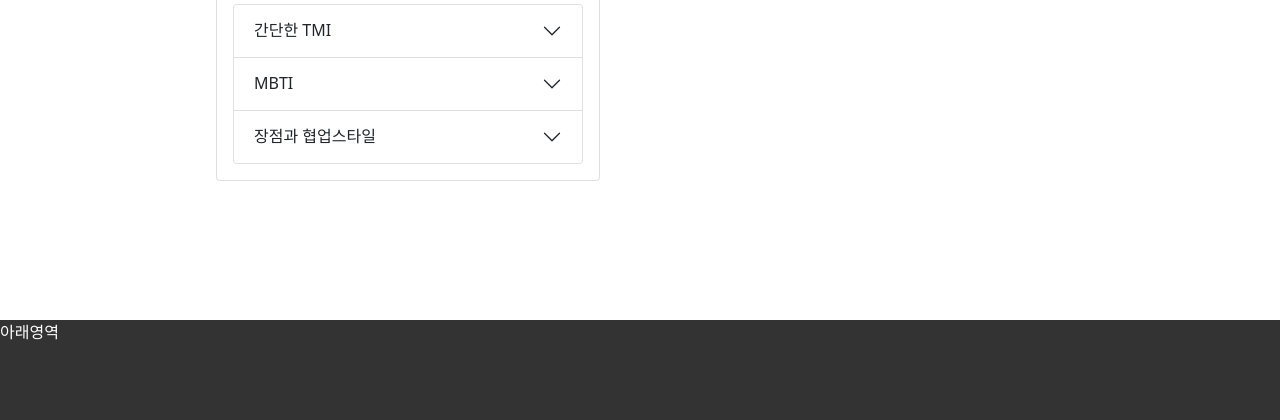
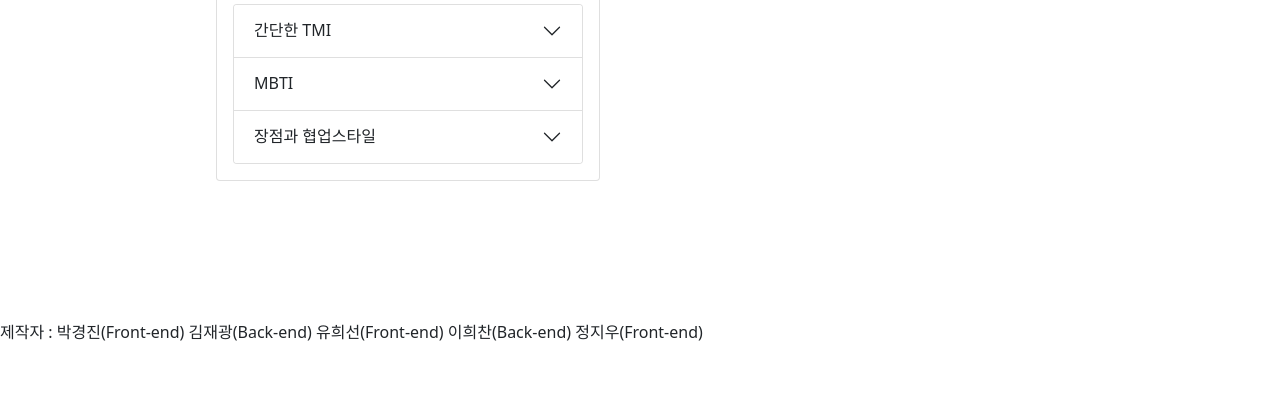
Before and after one commit to Jeongjiw00/mini_jw, a Flask app: page / in a window 1280 px wide. Shown: the part 910-1330 px from the top of the page. After the commit the page ends 1251 px from the top, so only its background shows below. Run offline with Flask 2, Linux system fonts and the light colour scheme; data that the repository does not hold is empty.

Commit message:
"푸터포함"

```diff
--- a/templates/index.html
+++ b/templates/index.html
@@ -213,8 +213,15 @@
     </div>
 
     <footer>
-        <div class="underobject">
-            아래영역
+        <div class="inner">
+            <div class="info">
+                <span>제작자 : </span>
+                <span>박경진(Front-end)</span>
+                <span>김재광(Back-end)</span>
+                <span>유희선(Front-end)</span>
+                <span>이희찬(Back-end)</span>
+                <span>정지우(Front-end)</span>
+            </div>
         </div>
     </footer>
 </body>
```
